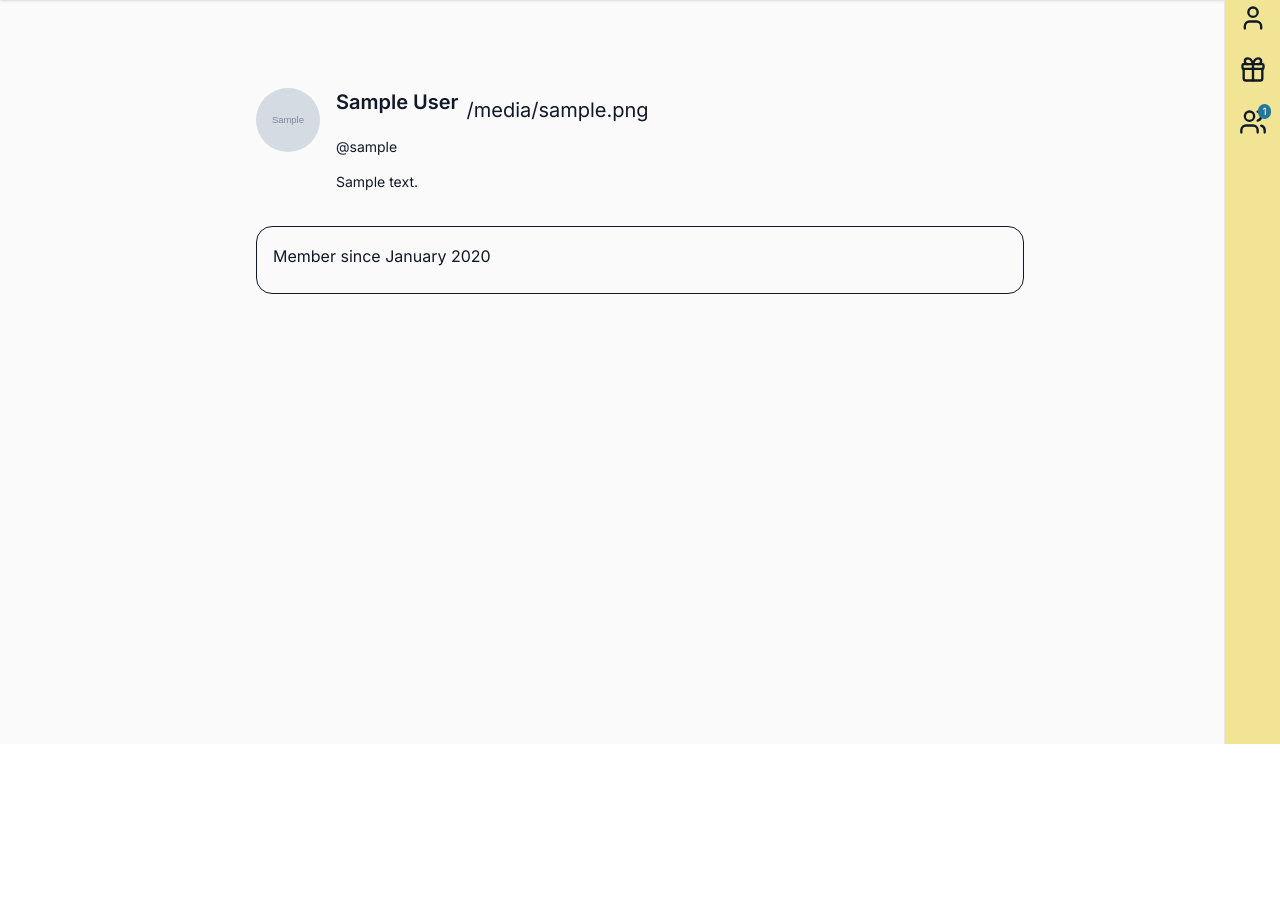
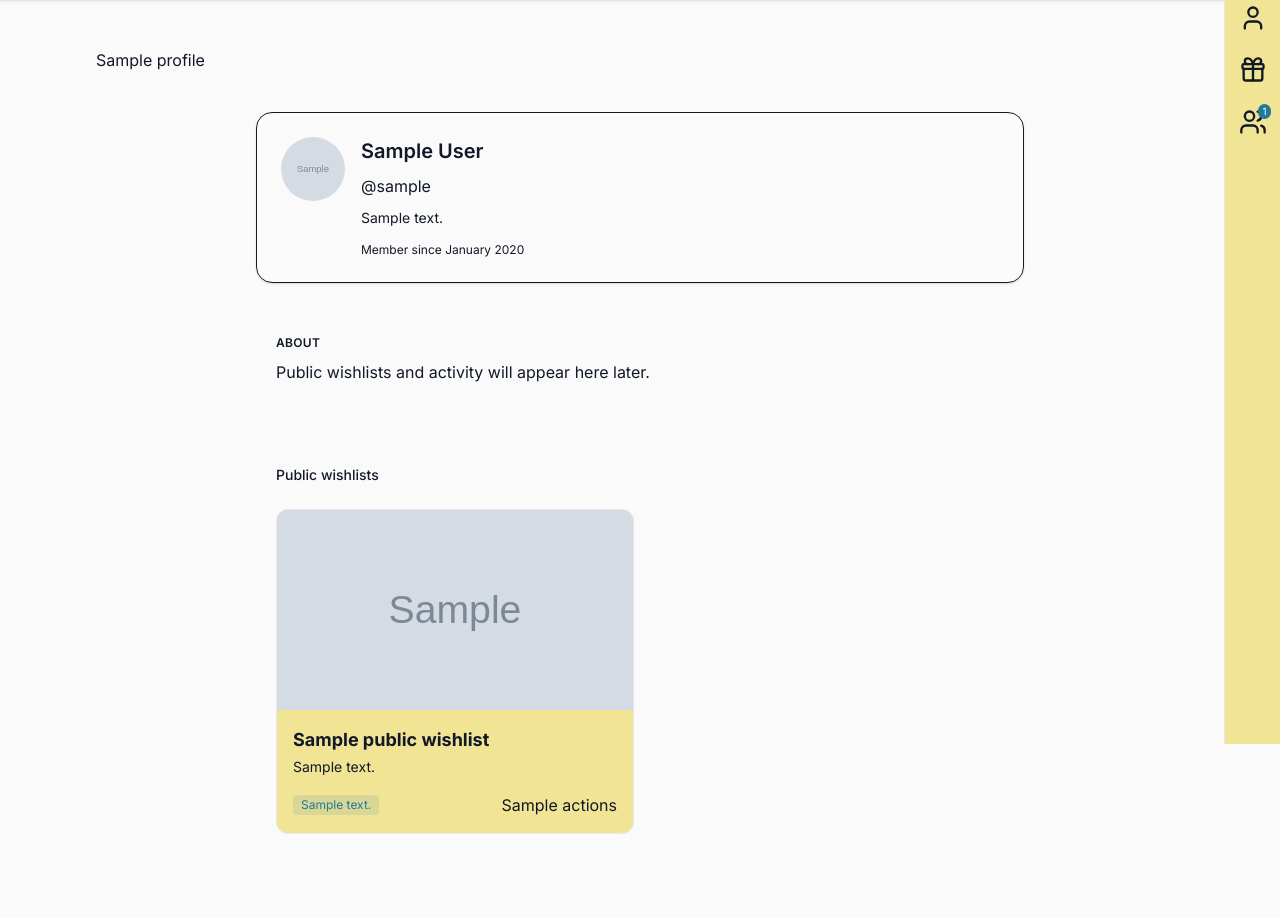
Before and after one commit to Eramcheg/WishListApp, a Django app: template templates/profiles/public_profile.html in a window 1280 px wide. Shown: the part 56-974 px from the top of the page. Before the commit the page ends 800 px from the top, so only its background shows below. Run offline with Django 5.2, Linux system fonts and the light colour scheme; the template is opened without the code that fills it: most values are stand-ins (such as "Sample title", 1, 10 or a date in 2020); grey boxes marked "Sample" are stand-in pictures; style sheets or scripts are compiled from the project's sources; some libraries are stand-ins or nearby versions.

Commit message:
Update: * Add public profile and add birthday to profile settings * Change card tile to allow using icon as card image * Create icon picker widget

```diff
--- a/WishListApp/settings.py
+++ b/WishListApp/settings.py
@@ -40,12 +40,12 @@
     "django.contrib.sessions",
     "django.contrib.messages",
     "django.contrib.staticfiles",
-    "lists",
     "rest_framework",
     "drf_spectacular",
     "django.contrib.sites",
     "django.contrib.sitemaps",
     "widget_tweaks",
+    "lists",
 ]
 
 MIDDLEWARE = [
@@ -61,7 +61,6 @@
 CSRF_FAILURE_VIEW = "lists.views.csrf_failure"
 ROOT_URLCONF = "WishListApp.urls"
 
-TEMPLATE_DIRS = (os.path.join(BASE_DIR, "templates"),)
 TEMPLATES = [
     {
         "BACKEND": "django.template.backends.django.DjangoTemplates",
--- a/profiles/templates/forms/widgets/icon_picker.html
+++ b/lists/templates/forms/widgets/icon_picker.html
@@ -45,7 +45,7 @@
           <div class="p-3 border-b">
             <input
               type="text"
-              placeholder="Поиск по названию..."
+              placeholder="Search by name"
               class="w-full rounded-md border px-3 py-2 text-sm focus:outline-none focus:ring-2 focus:ring-indigo-500"
               data-icon-search
             >
--- a/templates/base.html
+++ b/templates/base.html
@@ -22,7 +22,7 @@
           <div class="flex items-center gap-6">
 
             {% if user.is_authenticated %}
-              <span class="opacity-90">Hi, {{ user.username }}</span>
+              <span class="opacity-90">Hi, {{ user.profile.display_name|default:user.username }}</span>
 
             {% else %}
               <a href="{% url 'login' %}" class="hover:opacity-90 mr-2">Login</a>
--- a/templates/partials/card_tile.html
+++ b/templates/partials/card_tile.html
@@ -1,15 +1,13 @@
-<div class="vcard card-tile-loader is-loading" id="card-{{ forloop.counter0 }}">
-
+<div class="vcard card-tile-loader {% if image_url %}is-loading{% endif %}" id="card-{{ forloop.counter0 }}">
     <div>
         <div class="vcard-top relative">
-
           {% if image_url %}
-                <img src="{{ image_url }}" alt="" class="vcard-img opacity-0 transition-opacity duration-300" loading="lazy"
+            <img src="{{ image_url }}" alt="" class="vcard-img opacity-0 transition-opacity duration-300"
+                 loading="lazy"
                  onload="this.closest('.card-tile-loader').classList.remove('is-loading'); this.classList.remove('opacity-0'); this.classList.add('opacity-100');"
                  onerror="this.closest('.card-tile-loader').classList.remove('is-loading'); this.style.display='none';">
 
             <div class="image-skeleton absolute inset-0 {{ image_url|yesno:'skeleton-img-block,' }}"></div>
-
           {% else %}
             <div class="absolute inset-0 flex items-center justify-center text-muted">
               {% if icon %}<i data-lucide="{{ icon }}" class="w-8 h-8"></i>{% endif %}
@@ -18,7 +16,11 @@
         </div>
 
         <div class="vcard-body">
+            {% if title_link == True %}
+                <a href="{{ href }}" class="vcard-title group text-muted hover:text-accent transition {% if to_trunk %}truncate-1{% else %}text-wrap{% endif %}">{{ title }}</a>
+            {% else %}
                 <div class="vcard-title {% if to_trunk %}truncate-1{% else %}text-wrap{% endif %}">{{ title }}</div>
+            {% endif %}
             {% if subtitle %}
                 <div class="vcard-subtitle {% if to_trunk %}truncate-2{% else %}text-wrap{% endif %}"
                      data-truncate data-lines="1" data-more="Show more" data-less="Show less">{{ subtitle }}</div>
@@ -26,9 +28,11 @@
         </div>
 
         <div class="vcard-bottom">
+            {% if title_link != True %}
                 <a href="{{ href }}" class="group text-muted hover:text-accent transition">
                     <i data-lucide="link" class="w-6 h-6"></i>
                 </a>
+            {% endif %}
             <div class="flex items-center gap-2">
                 {% if badges %}
                     {% for b in badges %}<span class="badge">{{ b.text }}</span>{% endfor %}
--- a/templates/profiles/public_profile.html
+++ b/templates/profiles/public_profile.html
@@ -1,17 +1,23 @@
 {% extends "base.html" %}
 
 {% block content %}
-<div class="max-w-3xl mx-auto py-10 space-y-6">
+{{ profile }}
+<div class="max-w-3xl mx-auto py-10 space-y-8">
 
-  <header class="flex items-start gap-4">
+  <!-- Header профиля -->
+  <header class="rounded-2xl border bg-card/80 backdrop-blur-sm p-6 shadow-sm flex gap-4">
     <!-- Аватар -->
     <div class="relative h-16 w-16 rounded-full overflow-hidden bg-muted flex items-center justify-center text-2xl">
       {% if profile.avatar %}
-        <img src="{{ profile.avatar.url }}" alt="{{ profile.display_name }} avatar" class="h-full w-full object-cover">
+        <img
+          src="{{ profile.avatar.url }}"
+          alt="{{ profile.display_name }} avatar"
+          class="h-full w-full object-cover"
+        >
       {% else %}
         <span>
           {% if profile.icon %}
-            {{ profile.icon }}
+              <i data-lucide="{{ profile.icon }}" class="w-10 h-10"></i>
           {% else %}
             {{ profile.user.username|first|upper }}
           {% endif %}
@@ -19,26 +25,76 @@
       {% endif %}
     </div>
 
-    <div class="flex-1 space-y-1">
+    <!-- Основная информация -->
+    <div class="flex-1 space-y-2">
       <div class="flex items-center gap-2">
-        <h1 class="text-xl font-semibold">
+        <span class="text-xl font-semibold">
           {{ profile.display_name }}
-        </h1>
-        {% if profile.icon %}
-          <span class="text-xl">{{ profile.icon }}</span>
-        {% endif %}
+        </span>
       </div>
-      <p class="text-sm text-muted-foreground">@{{ profile.user.username }}</p>
+
+      <p class="text-base text-muted-foreground">
+        @{{ profile.user.username }}
+      </p>
 
       {% if profile.bio %}
-        <p class="mt-3 text-sm leading-relaxed">{{ profile.bio }}</p>
+        <p class="text-sm leading-relaxed mt-1">
+          {{ profile.bio }}
+        </p>
+      {% else %}
+        <p class="text-sm text-muted-foreground/80 italic mt-1">
+          This user hasn’t written a bio yet.
+        </p>
       {% endif %}
+
+      <div class="flex flex-wrap gap-3 text-xs text-muted-foreground mt-3">
+        <span>
+          Member since {{ profile.user.date_joined|date:"F Y" }}
+        </span>
+
+        {% with bday=profile.get_public_birthdate_display %}
+          {% if bday %}
+            <span>•</span>
+            <span>Birthday: {{ bday }}</span>
+          {% endif %}
+        {% endwith %}
+      </div>
     </div>
   </header>
 
-  <section class="border rounded-2xl p-4 text-sm text-muted-foreground">
-    <p>Member since {{ profile.user.date_joined|date:"F Y" }}</p>
-    {# сюда позже можно добавить количество вишлистов, друзей, и т.п. #}
+  <!-- Блок под “статы” и детали (пока очень простой) -->
+  <section class="rounded-2xl bg-card p-5 text-sm text-muted-foreground space-y-2">
+    <h2 class="text-xs font-semibold uppercase tracking-wide text-muted-foreground/80">
+      About
+    </h2>
+    <p>
+      Public wishlists and activity will appear here later.
+    </p>
+  </section>
+
+  <!-- Секция для будущих публичных вишлистов -->
+  <section class="rounded-2xl bg-card p-5">
+    <div class="flex items-center justify-between mb-3">
+      <h2 class="text-sm font-medium">Public wishlists</h2>
+      {# позже можно добавить “View all” #}
+    </div>
+
+    {# Пока заглушка, позже заменишь реальными карточками вишлистов #}
+
+      <ul
+          id="tile-grid"
+          class="grid gap-3 sm:grid-cols-2 lg:grid-cols-2"
+          aria-busy="false"
+        >
+          {% for wl in public_wishlists %}
+            {% url 'public_wl_detail' wl.slug as wl_url %}
+                <li>
+                  {% include "partials/card_tile.html" with href=wl_url title_link=True icon="gift" title=wl.title subtitle=wl.description|default:"No description yet" %}
+                </li>
+          {% empty %}
+            {% include "partials/empty_state.html" with page_type='public_profile' %}
+          {% endfor %}
+        </ul>
   </section>
 
 </div>
```
Also changed, not shown: common/widgets.py (added, +8 -0 lines), profiles/forms.py (+28 -5 lines), profiles/models.py (+39 -0 lines), templates/profiles/profile.html (+20 -1 lines), lists/migrations/0002_wishlist_icon.py (added), profiles/migrations/0003_profile_birth_date_profile_birth_date_visibility.py (added), profiles/migrations/0004_alter_profile_icon.py (added). Lines whose indentation alone changed are shown as unchanged.
